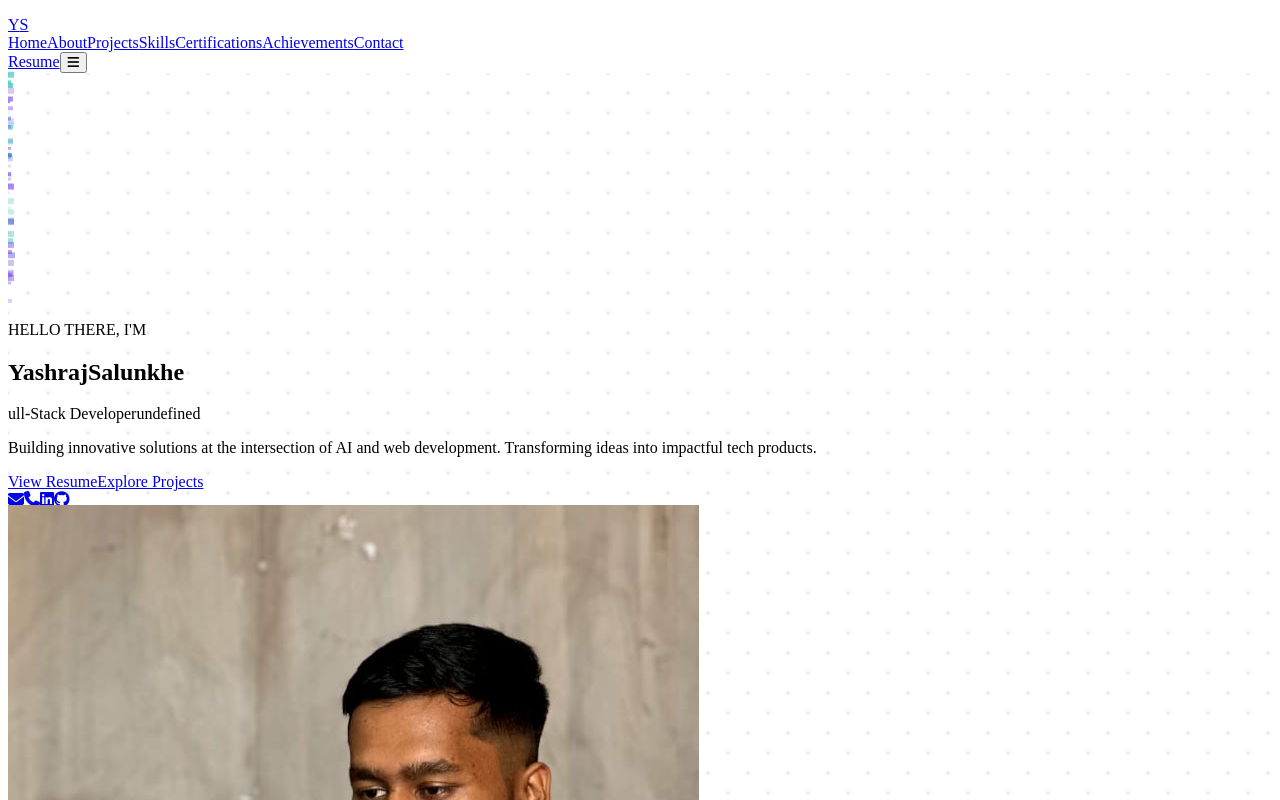
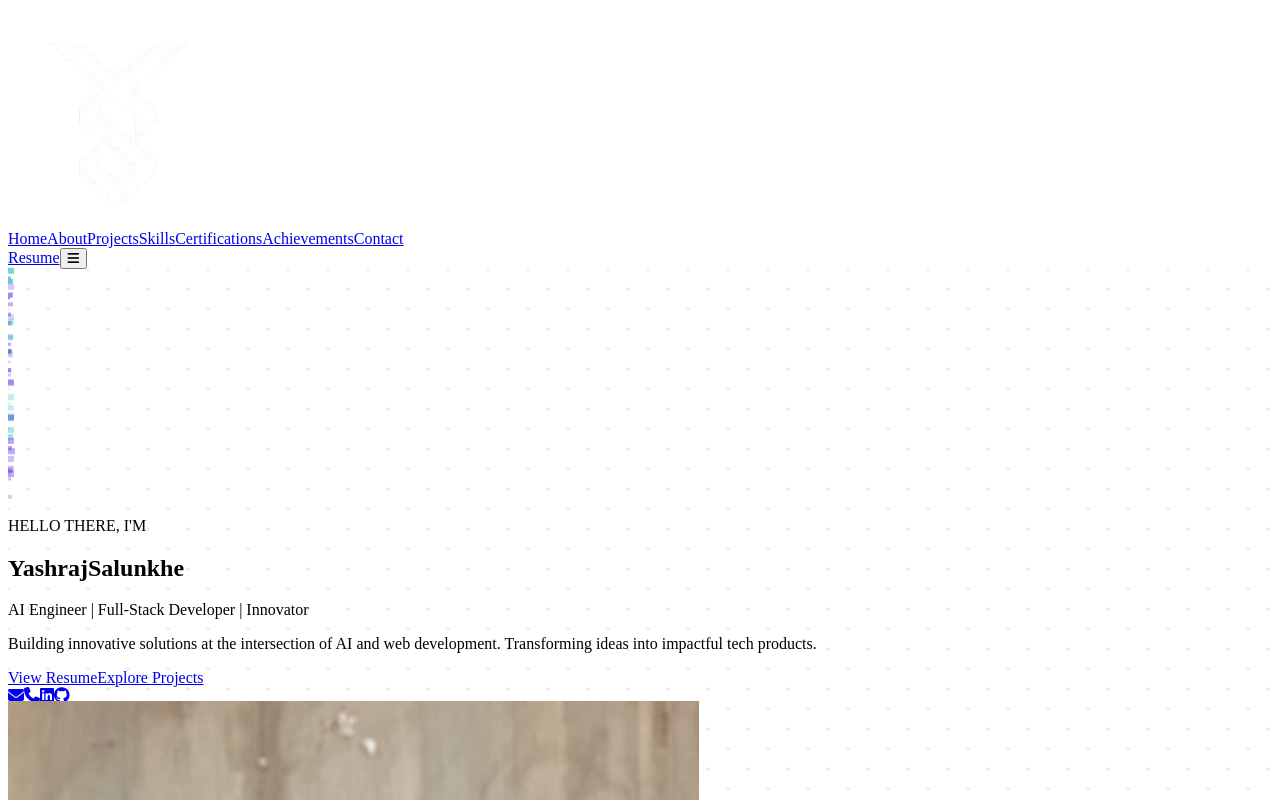
Before and after one commit to Yashrajsalunkhe/Yashraj_Portfolio, a React (Vite) app in the folder client/: page / in a window 1280 px wide. Shown: the top 800 px of the page. Built offline with nearby package versions, Linux system fonts and the light colour scheme.

Commit message:
update the web ui
Signed-off-by: Yashrajsalunkhe <yashrajsalunkhe6@gmail.com>

```diff
--- a/client/index.html
+++ b/client/index.html
@@ -12,6 +12,7 @@
     <link rel="preconnect" href="https://fonts.gstatic.com" crossorigin>
     <link href="https://fonts.googleapis.com/css2?family=Inter:wght@300;400;500;600;700;800&family=Fira+Code:wght@400;500&display=swap" rel="stylesheet">
     <link rel="stylesheet" href="https://cdnjs.cloudflare.com/ajax/libs/font-awesome/6.4.0/css/all.min.css">
+    <link rel="icon" href="/src/img/generated-icon.png" type="image/png">
   </head>
   <body class="font-sans antialiased bg-background text-foreground dark">
     <div id="root"></div>
--- a/client/src/App.tsx
+++ b/client/src/App.tsx
@@ -37,10 +37,14 @@ function App() {
     setShowModal(false);
   };
 
+  const handleLoadingFinish = () => {
+    setLoading(false);
+  };
+
   return (
-    <div className="dark bg-dark">
-      {loading && <LoadingScreen />}
-
+    <>
+      {loading && <LoadingScreen onFinish={handleLoadingFinish} />}
+      <div className={loading ? "hidden" : "dark bg-dark"}>
         <Navbar />
 
         <Switch>
@@ -68,6 +72,7 @@ function App() {
           onClose={closeModal}
         />
       </div>
+    </>
   );
 }
 
--- a/client/src/components/Footer.tsx
+++ b/client/src/components/Footer.tsx
@@ -1,21 +1,34 @@
 import { motion } from "framer-motion";
+import { useEffect, useState } from "react";
 
 const Footer = () => {
+  const [isLoading, setIsLoading] = useState(true);
   const year = new Date().getFullYear();
 
+  useEffect(() => {
+    const timer = setTimeout(() => setIsLoading(false), 1000); // Simulate loading for 1 second
+    return () => clearTimeout(timer);
+  }, []);
+
   return (
-    <footer className="bg-dark-surface py-10">
+    <footer className={`bg-dark-surface py-10 ${isLoading ? 'blur-sm opacity-50' : ''}`}>
       <div className="container mx-auto px-4">
         <div className="flex flex-col md:flex-row justify-between items-center">
           <motion.div
             className="mb-6 md:mb-0"
             initial={{ opacity: 0, y: 20 }}
-            whileInView={{ opacity: 1, y: 0 }}
-            viewport={{ once: true }}
+            animate={{ opacity: isLoading ? 0 : 1, y: isLoading ? 20 : 0 }}
             transition={{ duration: 0.8 }}
           >
             <div className="text-2xl font-bold text-white">
-              <span className="text-primary">Y</span><span className="text-secondary">S</span>
+              <motion.img
+                src="/src/img/generated-icon.png"
+                alt="Logo"
+                className="h-8 w-8 object-cover inline-block"
+                initial={{ scale: 0 }}
+                animate={{ scale: isLoading ? 0 : 1 }}
+                transition={{ duration: 0.8 }}
+              />
               <span className="ml-2">Yashraj Salunkhe</span>
             </div>
             <p className="text-gray-400 mt-2">Full-Stack Developer & AI Engineer</p>
@@ -24,8 +37,7 @@ const Footer = () => {
           <motion.div
             className="flex space-x-6"
             initial={{ opacity: 0, y: 20 }}
-            whileInView={{ opacity: 1, y: 0 }}
-            viewport={{ once: true }}
+            animate={{ opacity: isLoading ? 0 : 1, y: isLoading ? 20 : 0 }}
             transition={{ duration: 0.8, delay: 0.2 }}
           >
             <a
@@ -66,8 +78,7 @@ const Footer = () => {
         <motion.div
           className="border-t border-gray-800 mt-8 pt-8 flex flex-col md:flex-row justify-between items-center"
           initial={{ opacity: 0 }}
-          whileInView={{ opacity: 1 }}
-          viewport={{ once: true }}
+          animate={{ opacity: isLoading ? 0 : 1 }}
           transition={{ duration: 0.8, delay: 0.4 }}
         >
           <p className="text-gray-400 text-sm mb-4 md:mb-0">© {year} Yashraj Salunkhe. All rights reserved.</p>
--- a/client/src/components/Hero.tsx
+++ b/client/src/components/Hero.tsx
@@ -1,32 +1,8 @@
-import { useEffect, useState } from "react";
 import { motion } from "framer-motion";
 import ParticleBackground from "./ui/particle-background";
 
 const Hero = () => {
-  const [displayedText, setDisplayedText] = useState("");
-  const [isTyping, setIsTyping] = useState(true);
   const jobTitles = ["AI Engineer", "Full-Stack Developer", "Innovator"];
-  const [titleIndex, setTitleIndex] = useState(0);
-
-  useEffect(() => {
-    let charIndex = 0;
-    const typeInterval = setInterval(() => {
-      if (charIndex < jobTitles[titleIndex].length) {
-        setDisplayedText((prev) => prev + jobTitles[titleIndex][charIndex]);
-        charIndex++;
-      } else {
-        clearInterval(typeInterval);
-        setIsTyping(false);
-        setTimeout(() => {
-          setIsTyping(true);
-          setDisplayedText("");
-          setTitleIndex((prev) => (prev + 1) % jobTitles.length);
-        }, 2000);
-      }
-    }, 100);
-
-    return () => clearInterval(typeInterval);
-  }, [titleIndex]);
 
   return (
     <section id="home" className="min-h-screen flex items-center justify-center pt-20 bg-pattern relative overflow-hidden">
@@ -66,8 +42,9 @@ const Hero = () => {
               transition={{ delay: 0.7, duration: 0.8 }}
             >
               <div>
-                <span className="text-white font-light">{displayedText}</span>
-                {isTyping && <span className="blinking-cursor">|</span>}
+                <span className="text-white font-light">
+                  {jobTitles.join(" | ")}
+                </span>
               </div>
             </motion.div>
 
@@ -167,7 +144,7 @@ const Hero = () => {
             <div className="relative w-80 h-80 md:w-96 md:h-96 animate-float">
               <div className="absolute inset-0 bg-gradient-to-br from-primary/50 to-secondary/50 rounded-full blur-2xl opacity-30"></div>
               <div className="glass-card rounded-full w-full h-full flex items-center justify-center overflow-hidden relative">
-                <div className="absolute -inset-0.5 bg-gradient-to-r from-primary to-secondary rounded-full blur opacity-20"></div>
+                <div className="absolute -inset-0.5 bg-gradient-to-r from-primary to-secondary rounded-full blur opacity-0"></div>
                 <img
                   src="/src/img/yashraj.jpeg"
                   alt="Yashraj"
--- a/client/src/components/LoadingScreen.tsx
+++ b/client/src/components/LoadingScreen.tsx
@@ -1,37 +1,31 @@
+import { useEffect, useState } from "react";
 import { motion } from "framer-motion";
 
-const LoadingScreen = () => {
+const LoadingScreen = ({ onFinish }: { onFinish: () => void }) => {
+  const [isVisible, setIsVisible] = useState(true);
+
+  useEffect(() => {
+    const timer = setTimeout(() => {
+      setIsVisible(false);
+      onFinish();
+    }, 2000); // Show loading screen for 2 seconds
+
+    return () => clearTimeout(timer);
+  }, [onFinish]);
+
+  if (!isVisible) return null;
+
   return (
-    <motion.div
-      className="fixed inset-0 z-50 flex items-center justify-center bg-dark"
-      initial={{ opacity: 1 }}
-      exit={{ opacity: 0 }}
-      transition={{ duration: 0.8 }}
-    >
-      <motion.div
-        className="text-5xl font-bold text-white"
-        initial={{ scale: 0.8, opacity: 0 }}
-        animate={{ scale: 1, opacity: 1 }}
-        transition={{ duration: 0.5 }}
-      >
-        <motion.span
-          className="text-primary"
-          initial={{ y: 20, opacity: 0 }}
-          animate={{ y: 0, opacity: 1 }}
-          transition={{ delay: 0.2, duration: 0.5 }}
-        >
-          Y
-        </motion.span>
-        <motion.span
-          className="text-secondary"
-          initial={{ y: 20, opacity: 0 }}
-          animate={{ y: 0, opacity: 1 }}
-          transition={{ delay: 0.4, duration: 0.5 }}
-        >
-          S
-        </motion.span>
-      </motion.div>
-    </motion.div>
+    <div className="fixed inset-0 flex items-center justify-center bg-black/50 backdrop-blur-md z-50">
+      <motion.img
+        src="/src/img/generated-icon.png"
+        alt="Logo"
+        className="h-20 w-20"
+        initial={{ opacity: 0, scale: 0.5 }}
+        animate={{ opacity: 1, scale: 1 }}
+        transition={{ duration: 1 }}
+      />
+    </div>
   );
 };
 
--- a/client/src/components/Navbar.tsx
+++ b/client/src/components/Navbar.tsx
@@ -47,8 +47,11 @@ const Navbar = () => {
       <div className="container mx-auto px-4">
         <div className="flex justify-between items-center">
           <Link href="#home" className="text-xl font-bold text-white">
-            <span className="text-primary">Y</span>
-            <span className="text-secondary">S</span>
+            <img
+              src="/src/img/generated-icon.png"
+              alt="Logo"
+              className="h-8 w-8 object-cover"
+            />
           </Link>
 
           {/* Desktop Navigation */}
--- a/package.json
+++ b/package.json
@@ -57,6 +57,7 @@
     "lucide-react": "^0.453.0",
     "memorystore": "^1.6.7",
     "next-themes": "^0.4.6",
+    "nodemailer": "^7.0.3",
     "passport": "^0.7.0",
     "passport-local": "^1.0.0",
     "react": "^18.3.1",
```
Also changed, not shown: client/src/img/generated-icon.png (added), 1 other file (tests, documents, lock files or other folders). Lines whose indentation alone changed are shown as unchanged.
